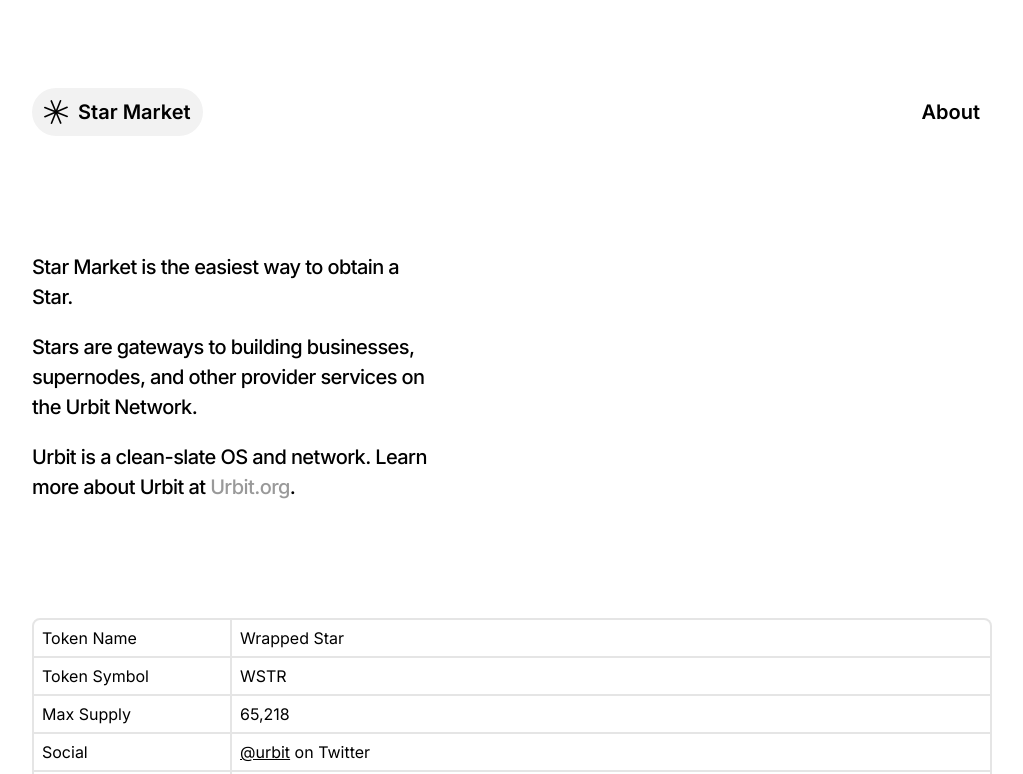
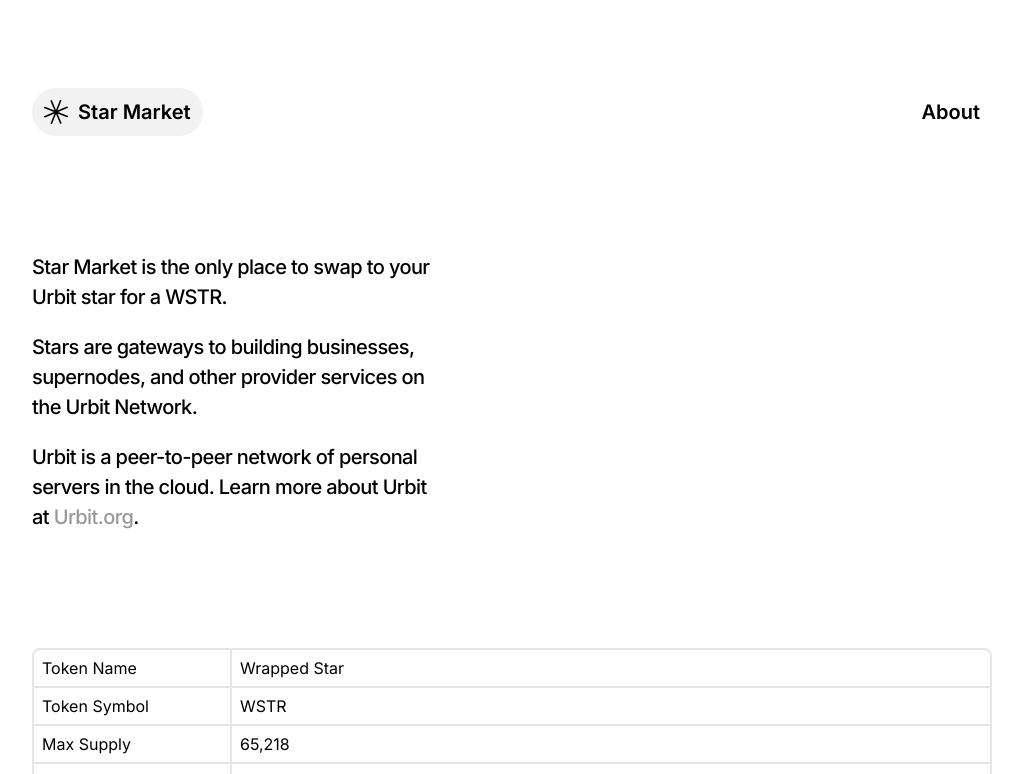
Before and after one commit to urbit/star.market, a React (Create React App) app: page /about in a window 1280 px wide. Shown: the top 774 px of the page, without its empty margins (128-1151 px from the left). Built offline with nearby package versions, Linux system fonts and the light colour scheme; what web3 would draw is missing.

Commit message:
Update About.tsx

```diff
--- a/src/components/About.tsx
+++ b/src/components/About.tsx
@@ -9,8 +9,7 @@ export default function About() {
 
             <section className="layout">
                 <div className="measure-narrow hero-text">
-                <p>Star Market is the easiest
-                    way to obtain a Star.
+                <p>Star Market is the only place to swap to your Urbit star for a WSTR.
                 </p>
                 <p>
                 Stars are gateways to building businesses, supernodes, and other provider services on
@@ -18,7 +17,7 @@ export default function About() {
                 </p>
 
                 <p>
-                    Urbit is a clean-slate OS and network.
+                    Urbit is a peer-to-peer network of personal servers in the cloud.
                     Learn more about Urbit at <a href="urbit.org" rel="noreferrer" target="_blank">Urbit.org</a>.
                 </p>
             </div>
```
